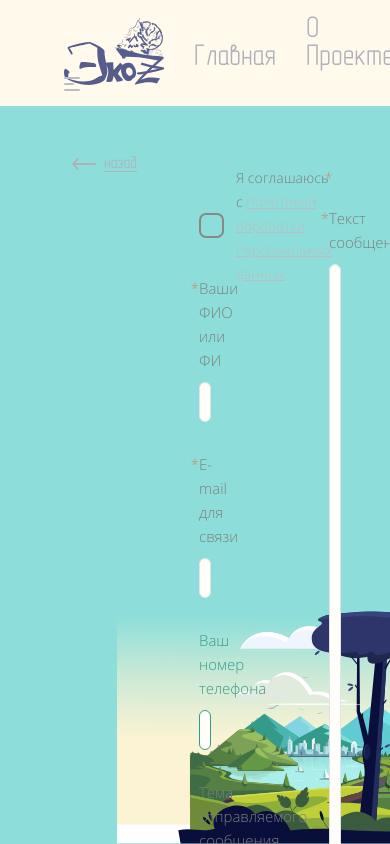
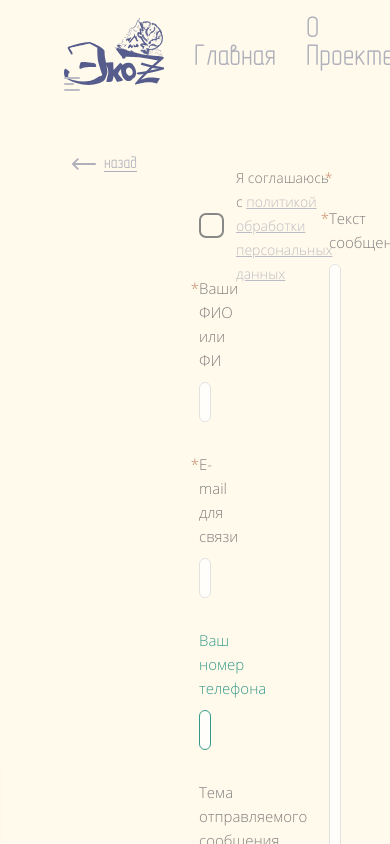
Before and after one commit to Avalonkoteek/ecoZ, a Vue app in the folder frontend/: page /contact/contact_form in a window 390 px wide. Shown: the top 844 px of the page. Built offline with nearby package versions, Linux system fonts and the light colour scheme.

Commit message:
overlay на всех экранах

```diff
--- a/frontend/src/assets/styles/components/Background.css
+++ b/frontend/src/assets/styles/components/Background.css
@@ -36,7 +36,17 @@
 .overlay-mobile {
   position: absolute;
   width: 100%;
-  top: -5vw;
+  top: 0;
+  height: 50px;
+  left: 0;
+  display: none;
+  transform: translateY(-98%);
+  @media (--tablet-lg) {
+    display: block;
+  }
+  @media (--tablet) {
+    height: 36px;
+  }
 }
 
 /* illustration
--- a/frontend/src/assets/styles/pages/contactForm.css
+++ b/frontend/src/assets/styles/pages/contactForm.css
@@ -1,15 +1,19 @@
 /* CONTACT
 ================================================ */
 .container--contact {
-  animation: fade-left 0.75s ease-in-out;
+  animation: fade-left 0.8s ease-in-out;
+
   @media (--tablet-lg) {
-    animation: fade-to-top 1s ease;
+    position: relative;
+    background-color: #fffaeb;
+    animation: fade-to-top 1s ease-in-out;
   }
 }
 .container--contact-exit {
-  animation: fade-right 0.75s ease-in-out;
+  animation: fade-right 0.8s ease-in-out;
   @media (--tablet-lg) {
-    animation: fade-to-top 0.7s ease;
+    background-color: #fffaeb;
+    animation: fade-to-bottom 1s ease-in-out;
   }
 }
 
@@ -220,7 +224,7 @@ textarea:-moz-placeholder {
 }
 @keyframes fade-to-top {
   0% {
-    transform: translateY(100%);
+    transform: translateY(60%);
     opacity: 0;
   }
   100% {
@@ -228,3 +232,13 @@ textarea:-moz-placeholder {
     opacity: 1;
   }
 }
+@keyframes fade-to-bottom {
+  0% {
+    transform: translateY(0%);
+    opacity: 1;
+  }
+  100% {
+    transform: translateY(60%);
+    opacity: 0;
+  }
+}
--- a/frontend/src/components/About/Parthners.vue
+++ b/frontend/src/components/About/Parthners.vue
@@ -1,6 +1,7 @@
 <template>
   <section class="section partners">
-    <div class="container">
+    <Overlay v-model="isOpen" />
+    <div class="container" ref="pageExit">
       <ButtonBack class="partners__button-back" :to="'/about'" />
       <div class="partners__container-slider">
         <v-slider class="partners__swiper" name="view-shop" :options="sliderOptions">
@@ -34,6 +35,7 @@
 import VSlider from "../controls/VSlider.vue";
 import ButtonBack from "../controls/ButtonBack.vue";
 import Breadcrumbs from "../controls/Breadcrumbs.vue";
+import Overlay from "../Background/Overlay";
 
 const sliderOptions = {
   slidesPerView: 1,
@@ -55,8 +57,8 @@ const sliderOptions = {
 
   breakpoints: {
     639: {
-      slidesPerView: 3,
-    },
+      slidesPerView: 3
+    }
   }
 };
 
@@ -65,6 +67,7 @@ export default {
     VSlider,
     ButtonBack,
     Breadcrumbs,
+    Overlay
   },
 
   data() {
@@ -92,7 +95,15 @@ export default {
       return sliderOptions;
     }
   },
+  mounted() {
+    let { pageExit } = this.$refs;
+    pageExit.classList.add("container--contact");
+    this.isOpen = true;
+  },
   beforeRouteLeave(to, from, next) {
+    let { pageExit } = this.$refs;
+    pageExit.classList.remove("container--contact");
+    pageExit.classList.add("container--contact-exit");
     this.isOpen = false;
     setTimeout(next, 750);
   }
--- a/frontend/src/components/About/Targets.vue
+++ b/frontend/src/components/About/Targets.vue
@@ -1,6 +1,7 @@
 <template>
   <section class="targets section">
-    <div class="container">
+    <Overlay v-model="isOpen" />
+    <div class="container" ref="pageExit">
       <ButtonBack class="targets__button-back" :to="'/about'" />
 
       <div class="targets__content">
@@ -86,6 +87,7 @@
 import VSlider from "../controls/VSlider.vue";
 import ButtonBack from "../controls/ButtonBack.vue";
 import Breadcrumbs from "../controls/Breadcrumbs.vue";
+import Overlay from "../Background/Overlay";
 
 const sliderOptions = {
   spaceBetween: 24,
@@ -110,6 +112,7 @@ export default {
     VSlider,
     ButtonBack,
     Breadcrumbs,
+    Overlay
   },
 
   data() {
@@ -137,5 +140,17 @@ export default {
       return sliderOptions;
     }
   },
+  mounted() {
+    let { pageExit } = this.$refs;
+    pageExit.classList.add("container--contact");
+    this.isOpen = true;
+  },
+  beforeRouteLeave(to, from, next) {
+    let { pageExit } = this.$refs;
+    pageExit.classList.remove("container--contact");
+    pageExit.classList.add("container--contact-exit");
+    this.isOpen = false;
+    setTimeout(next, 750);
+  }
 };
 </script>
--- a/frontend/src/components/Background/Overlay.vue
+++ b/frontend/src/components/Background/Overlay.vue
@@ -1,20 +1,26 @@
 <template>
   <div>
     <svg
+      width="334"
+      height="43"
+      viewBox="0 0 334 43"
+      fill="none"
       xmlns="http://www.w3.org/2000/svg"
-      viewBox="0 0 322.563 243.488"
-      v-if="!isMobile"
+      class="overlay-mobile"
       preserveAspectRatio="none"
-      class="overlay-mobile"
     >
-      <path
-        id="BG"
-        d="M238.777-1.668c-39.968,3.962,25.133,312.1-37.9,321.036-27.667,0-64.126-.1-102.217,0-49.714.134-101.432,0-101.432,0S-2.779,158.18-2.772.151C-2.772.151,257.206-3.5,238.777-1.668Z"
-        transform="translate(2.681 240.217) rotate(-90)"
-        fill="#fffaeb"
-        stroke="#fff"
-        stroke-width="1"
-      />
+      <g id="Frame 4" clip-path="url(#clip0)">
+        <path
+          id="BG"
+          d="M0 1.99985C0.301676 42.0601 333.5 -18.5 333.5 42.5C333.5 69.0003 340.384 106.469 340.487 144.56C340.621 194.274 332.664 243.549 332.664 243.549L0 243.549L0 1.99985Z"
+          fill="#FFFAEB"
+        />
+      </g>
+      <defs>
+        <clipPath id="clip0">
+          <rect width="334" height="43" fill="white" />
+        </clipPath>
+      </defs>
     </svg>
 
     <svg
@@ -23,7 +29,6 @@
       xmlns="http://www.w3.org/2000/svg"
       viewBox="0 0 1440 900"
       preserveAspectRatio="none"
-      v-else
     >
       <path
         id="BG"
--- a/frontend/src/components/Background/illustration-animation.js
+++ b/frontend/src/components/Background/illustration-animation.js
@@ -26,7 +26,6 @@ export const illustrationAnimation = {
     if (newLayout === "empty-layout") {
       newLayout = oldLayout;
     }
-    let isDesktop = document.body.clientHeight < 1023; //
 
     let Position = "0%";
     switch (newLayout) {
@@ -46,7 +45,7 @@ export const illustrationAnimation = {
         Position = "-44%";
         break;
       case "contact-layout":
-        isDesktop == true ? (Position = "-58%") : (Position = "-56%");
+        Position = "-56%";
 
         break;
 
--- a/frontend/src/components/Buisness/Services.vue
+++ b/frontend/src/components/Buisness/Services.vue
@@ -1,6 +1,7 @@
 <template>
   <section class="section services">
-    <div class="container">
+    <Overlay v-model="isOpen" />
+    <div class="container" ref="pageExit">
       <ButtonBack class="services__btn-back" :to="'/about'" />
       <div class="services__cols">
         <div class="services__col-narrow">
@@ -52,14 +53,17 @@
 <script>
 import ButtonBack from "../controls/ButtonBack.vue";
 import Breadcrumbs from "../controls/Breadcrumbs.vue";
+import Overlay from "../Background/Overlay";
 
 export default {
   components: {
     ButtonBack,
-    Breadcrumbs
+    Breadcrumbs,
+    Overlay
   },
   data() {
     return {
+      isOpen: false,
       links: [
         {
           name: "Цели",
@@ -102,6 +106,16 @@ export default {
 
   mounted() {
     if (this.items.length > 2) this.scroll = true;
+    let { pageExit } = this.$refs;
+    pageExit.classList.add("container--contact");
+    this.isOpen = true;
+  },
+  beforeRouteLeave(to, from, next) {
+    let { pageExit } = this.$refs;
+    pageExit.classList.remove("container--contact");
+    pageExit.classList.add("container--contact-exit");
+    this.isOpen = false;
+    setTimeout(next, 750);
   }
 };
 </script>
--- a/frontend/src/components/Main/Main.vue
+++ b/frontend/src/components/Main/Main.vue
@@ -1,6 +1,6 @@
 <template>
   <section class="main">
-    <Overlay class="main__overlay" />
+    <Overlay />
     <div class="container">
       <!-- Main Section -->
       <div class="main__section">
--- /dev/null
+++ b/frontend/src/components/Navbar/MobileSVGBackground/MobileSvgBackground.vue
@@ -0,0 +1,26 @@
+<template>
+  <div>
+    <svg
+      width="334"
+      height="43"
+      class="navbar__mobile-bg"
+      viewBox="0 0 334 43"
+      fill="none"
+      preserveAspectRatio="none"
+      xmlns="http://www.w3.org/2000/svg"
+    >
+      <g id="Frame 6" clip-path="url(#clip0)">
+        <path
+          id="Header BG"
+          d="M333.5 44C329.5 11 -5 64.5 0.640564 12C-3.23645 -15.293 -7.2565 -60.268 -7.35849 -98.359C-7.4895 -148.072 4.29651 -198 4.29651 -198C4.29651 -198 179.083 -7.5 337.5 -7.5L333.5 44Z"
+          fill="#FFFAEB"
+        />
+      </g>
+      <defs>
+        <clipPath id="clip0">
+          <rect width="334" height="43" fill="white" />
+        </clipPath>
+      </defs>
+    </svg>
+  </div>
+</template>
--- a/frontend/src/components/Navbar/Navbar.vue
+++ b/frontend/src/components/Navbar/Navbar.vue
@@ -1,13 +1,12 @@
 <template>
-  <header class="navbar" >
+  <header class="navbar">
     <div class="container">
       <Burger class="navbar__burger" @click="isOpen = !isOpen" v-model="isOpen" v-if="!isMobile" />
       <div class="navbar__logo">
         <img v-if="isMobile" alt="Логотип ecoZ" src="../../assets/img/logo/Logo_ECO-Z.svg" />
+        <img v-else alt="Логотип ecoZ" src="../../assets/img/logo/Logo_ECO-Z__mobile.svg" />
+      </div>
 
-        <img v-else alt="Логотип ecoZ" src="../../assets/img/logo/Logo_ECO-Z__mobile.svg" />
-
-      </div>
       <nav class="navbar__wrapper" :class="{open:isOpen}">
         <ul class="navbar__list">
           <li class="navbar__item" v-for="link in links" :key="link.url" @click="isOpen = false">
@@ -16,9 +15,7 @@
               class="link navbar__link"
               active-class="active"
               :exact="link.exact"
-
-            >{{link.title}}
-            </router-link>
+            >{{link.title}}</router-link>
           </li>
         </ul>
         <div class="navbar__fond-img">
@@ -30,8 +27,9 @@
 </template>
 
 <script>
+import Burger from "./Burger";
 
-import Burger from "./Burger";
+// import MobileSvgBackground from "./MobileSVGBackground/MobileSvgBackground";
 
 export default {
   name: "navbar",
@@ -60,6 +58,7 @@ export default {
   },
   components: {
     Burger
+    // MobileSvgBackground
   }
 };
 </script>
--- a/frontend/src/views/Contact.vue
+++ b/frontend/src/views/Contact.vue
@@ -1,6 +1,6 @@
 <template>
   <section class="main">
-    <Overlay class="main__overlay" />
+    <Overlay />
     <div class="container">
       <div class="main__section">
         <h2 class="main__title">{{ content.title }}</h2>
```
Also changed, not shown: frontend/src/assets/img/MAIN__BG/new/menu_mob.svg (added), frontend/src/assets/img/MAIN__BG/new/ovelay_mob.svg (added).
